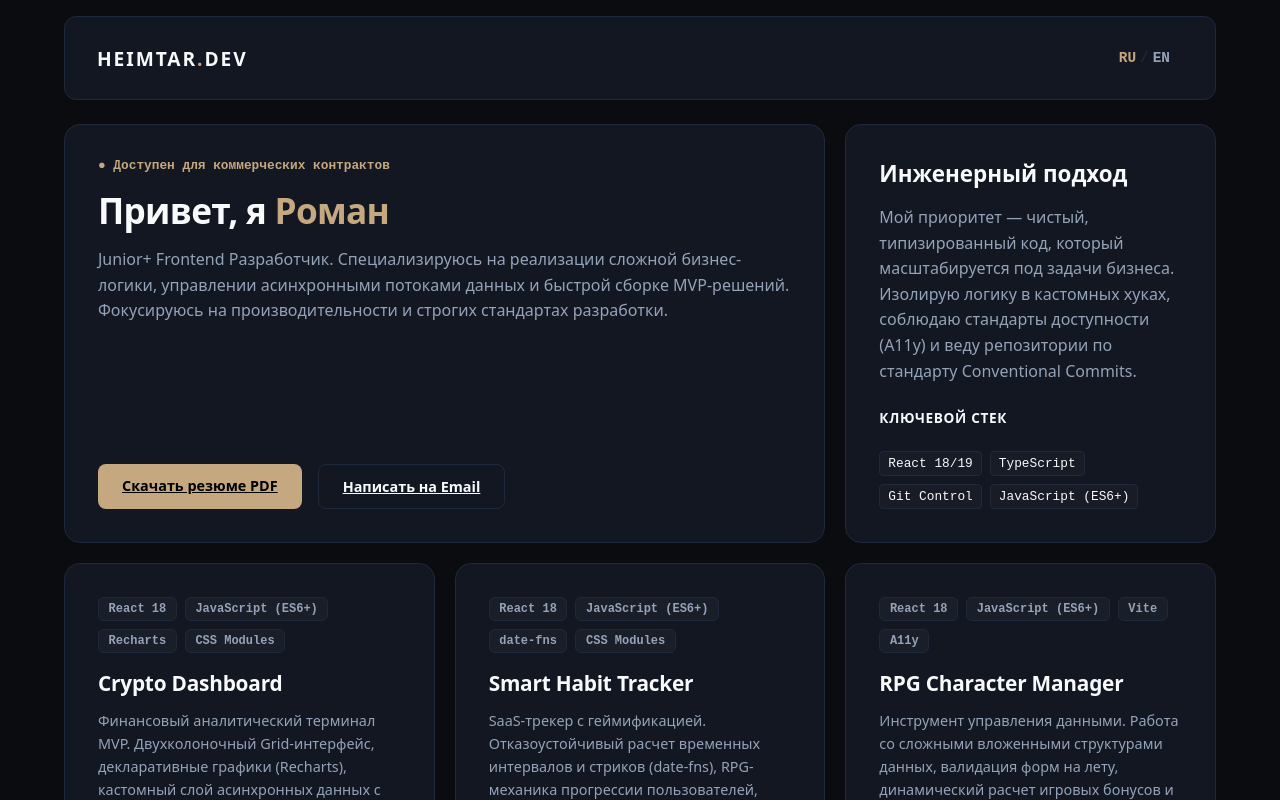
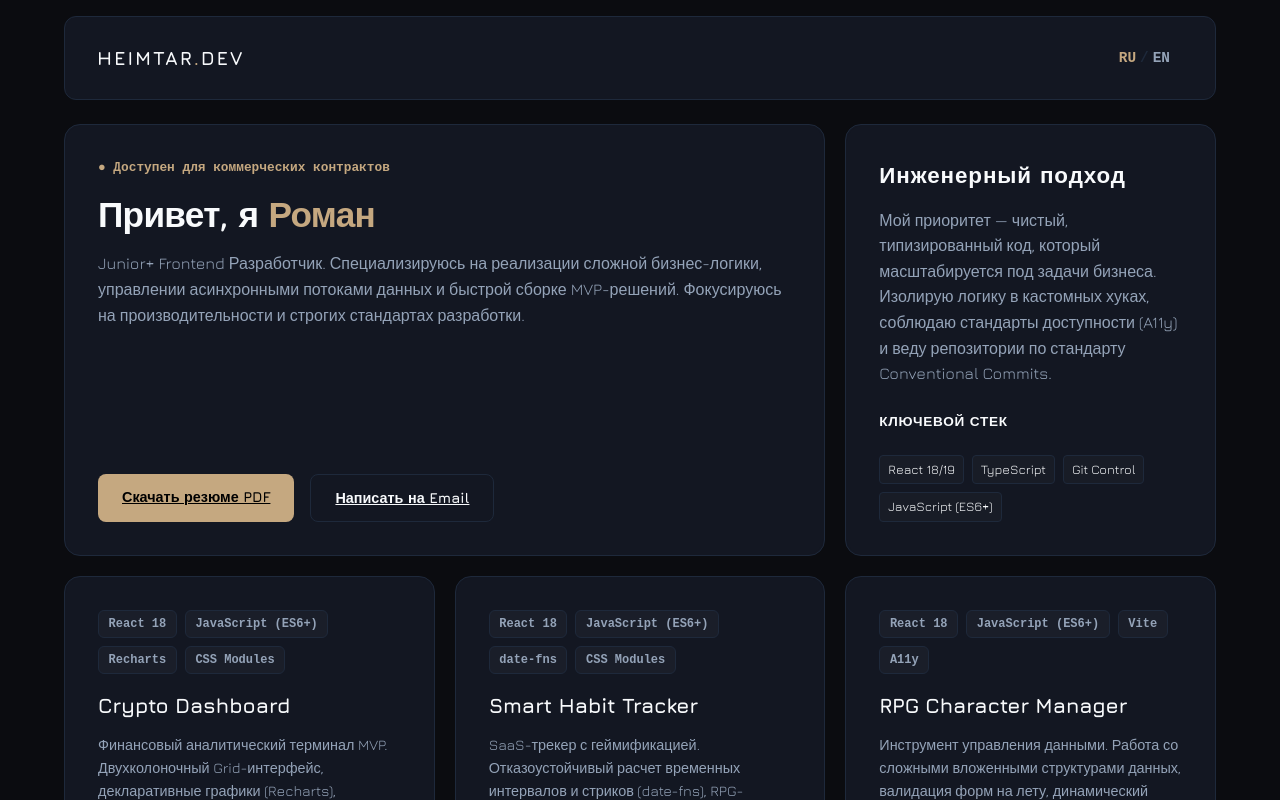
Before and after one commit to Heimtar/portfolio, a React (Vite) app: page / in a window 1280 px wide. Shown: the top 800 px of the page. Built offline with nearby package versions, Linux system fonts and the light colour scheme.

Commit message:
style: successfully integrate Jura font via npm fontsource package

```diff
--- a/index.html
+++ b/index.html
@@ -1,5 +1,5 @@
 <!doctype html>
-<html lang="en">
+<html lang="ru">
 
 <head>
   <meta charset="UTF-8" />
--- a/package.json
+++ b/package.json
@@ -10,6 +10,7 @@
     "preview": "vite preview"
   },
   "dependencies": {
+    "@fontsource/jura": "^5.3.0",
     "react": "^19.2.8",
     "react-dom": "^19.2.8"
   },
--- a/src/App.tsx
+++ b/src/App.tsx
@@ -76,7 +76,6 @@ function App() {
                 {/* Выводим часть тегов для красоты интерфейса плашки */}
                 <span
                   style={{
-                    fontFamily: "monospace",
                     fontSize: "0.8rem",
                     backgroundColor: "rgba(255,255,255,0.02)",
                     border: "1px solid var(--card-border)",
@@ -88,7 +87,6 @@ function App() {
                 </span>
                 <span
                   style={{
-                    fontFamily: "monospace",
                     fontSize: "0.8rem",
                     backgroundColor: "rgba(255,255,255,0.02)",
                     border: "1px solid var(--card-border)",
@@ -100,7 +98,6 @@ function App() {
                 </span>
                 <span
                   style={{
-                    fontFamily: "monospace",
                     fontSize: "0.8rem",
                     backgroundColor: "rgba(255,255,255,0.02)",
                     border: "1px solid var(--card-border)",
@@ -112,7 +109,6 @@ function App() {
                 </span>
                 <span
                   style={{
-                    fontFamily: "monospace",
                     fontSize: "0.8rem",
                     backgroundColor: "rgba(255,255,255,0.02)",
                     border: "1px solid var(--card-border)",
--- a/src/index.css
+++ b/src/index.css
@@ -19,6 +19,15 @@
 body {
   background-color: var(--bg-color) !important; /* Принудительно красим фон */
   color: var(--text-main);
-  font-family: system-ui, -apple-system, sans-serif;
+  font-family: "Jura", sans-serif !important;
   min-height: 100vh;
+  line-height: 1.5;
+  -webkit-font-smoothing: antialiased;
 }
+
+/* Добавляем легкое техно-сужение или расширение для всех заголовков на сайте */
+h1,
+h2,
+h3 {
+  letter-spacing: 0.04em;
+}
```
Also changed, not shown: src/main.tsx (+9 -7 lines), 1 other file (tests, documents, lock files or other folders).
